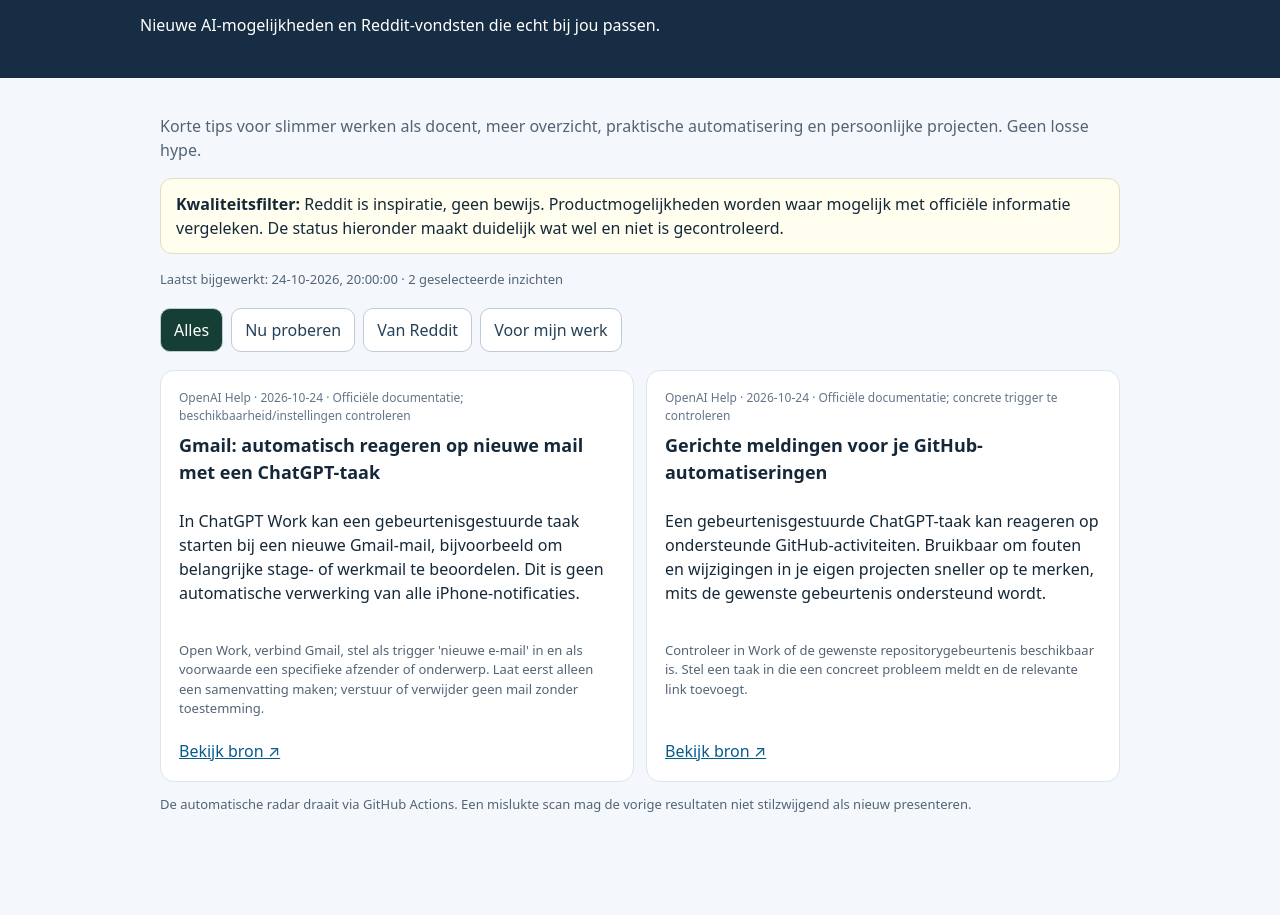
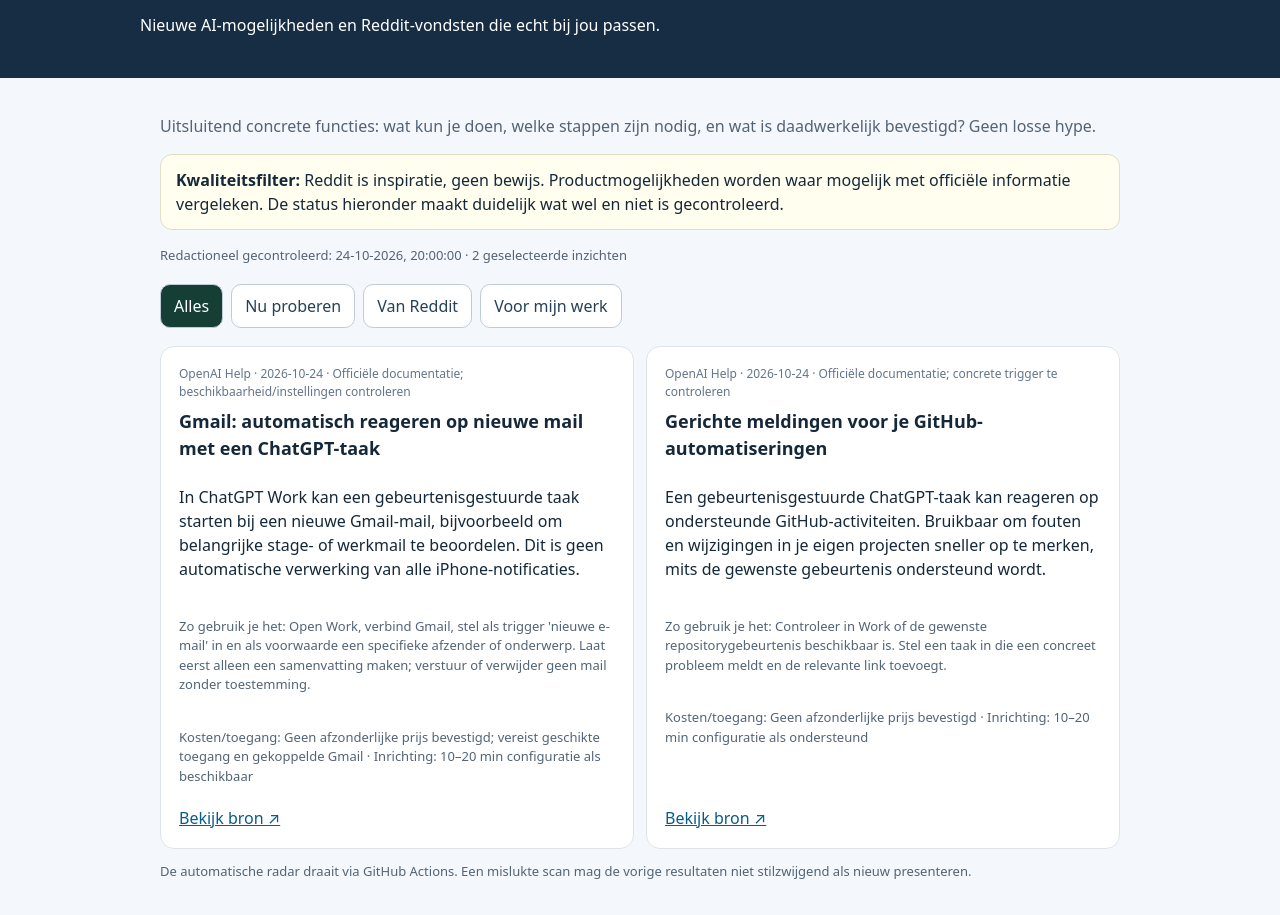
Before and after one commit to DASPHHS/specialedeals, a plain HTML site: page ai-kansen.html in a window 1280 px wide. Shown: the part 111-1026 px from the top of the page. Before the commit the page ends 958 px from the top, so only its background shows below. Drawn offline with Linux system fonts and the light colour scheme.

Commit message:
Publish only specific evidence-grounded AI workflows; keep unverified RSS separate

```diff
--- a/ai-kansen.html
+++ b/ai-kansen.html
@@ -1,7 +1,7 @@
 <!doctype html><html lang="nl"><head><meta charset="utf-8"><meta name="viewport" content="width=device-width,initial-scale=1"><title>AI Kansen · Speciale Deals</title>
 <style>:root{font:16px/1.5 system-ui,-apple-system,sans-serif;background:#f4f7fb;color:#152839}*{box-sizing:border-box}body{margin:0}header{background:#172d43;color:white;padding:25px max(18px,calc((100vw - 1000px)/2))}header a{color:#c3ecda}h1{margin:8px 0 2px;font-size:34px}main{padding:20px;max-width:1000px;margin:auto}.intro{color:#536476}nav{display:flex;gap:8px;flex-wrap:wrap;margin:18px 0}button{border:1px solid #bfccd8;background:white;color:#254157;padding:9px 13px;border-radius:10px;font:inherit;cursor:pointer}button.on{background:#153e35;color:white}.list{display:grid;grid-template-columns:repeat(auto-fit,minmax(280px,1fr));gap:12px}.card{background:white;border:1px solid #dde5ea;border-radius:14px;padding:18px;display:flex;flex-direction:column;gap:7px}h2{margin:0;font-size:19px}h3{font-size:18px;margin:0}.meta{font-size:12px;color:#63758a}.card a{color:#075c8c;margin-top:auto}.notice{padding:13px 15px;border:1px solid #dfdfc5;border-radius:12px;background:#fffeef;margin:16px 0}.small{font-size:13px;color:#536476}.hidden{display:none}</style></head><body>
 <header><a href="./">← Speciale Deals</a><h1>AI Kansen</h1><p>Nieuwe AI-mogelijkheden en Reddit-vondsten die echt bij jou passen.</p></header>
-<main><p class="intro">Korte tips voor slimmer werken als docent, meer overzicht, praktische automatisering en persoonlijke projecten. Geen losse hype.</p>
+<main><p class="intro">Uitsluitend concrete functies: wat kun je doen, welke stappen zijn nodig, en wat is daadwerkelijk bevestigd? Geen losse hype.</p>
 <div class="notice"><strong>Kwaliteitsfilter:</strong> Reddit is inspiratie, geen bewijs. Productmogelijkheden worden waar mogelijk met officiële informatie vergeleken. De status hieronder maakt duidelijk wat wel en niet is gecontroleerd.</div>
 <p class="small" id="updated">Laatste controle: nog onbekend.</p>
 <nav><button class="on" data-filter="all">Alles</button><button data-filter="praktisch">Nu proberen</button><button data-filter="reddit">Van Reddit</button><button data-filter="werk">Voor mijn werk</button></nav>
@@ -9,7 +9,7 @@
 <p class="small">De automatische radar draait via GitHub Actions. Een mislukte scan mag de vorige resultaten niet stilzwijgend als nieuw presenteren.</p>
 </main><script>
 let rows=[], filter="all";const cards=document.getElementById("cards");
-function render(){cards.replaceChildren();const visible=rows.filter(x=>filter==="all"||x.group===filter);for(const x of visible){let article=document.createElement("article");article.className="card";let label=document.createElement("span");label.className="meta";label.textContent=x.source+" · "+x.date+" · "+x.status;let title=document.createElement("h3");title.textContent=x.title;let desc=document.createElement("p");desc.textContent=x.why;let tip=document.createElement("p");tip.className="small";tip.textContent=x.action;let link=document.createElement("a");link.href=x.url;link.target="_blank";link.rel="noopener noreferrer";link.textContent="Bekijk bron ↗";article.append(label,title,desc,tip,link);cards.append(article)}if(!visible.length)cards.textContent="Geen betrouwbare passende vondsten in deze selectie."}
+function render(){cards.replaceChildren();const visible=rows.filter(x=>filter==="all"||x.group===filter);for(const x of visible){let article=document.createElement("article");article.className="card";let label=document.createElement("span");label.className="meta";label.textContent=x.source+" · "+x.date+" · "+x.status;let title=document.createElement("h3");title.textContent=x.title;let desc=document.createElement("p");desc.textContent=x.why;let tip=document.createElement("p");tip.className="small";tip.textContent="Zo gebruik je het: "+x.action;let costs=document.createElement("p");costs.className="small";costs.textContent="Kosten/toegang: "+(x.cost||"Onbekend")+" · Inrichting: "+(x.effort||"Niet vastgesteld");let link=document.createElement("a");link.href=x.url;link.target="_blank";link.rel="noopener noreferrer";link.textContent="Bekijk bron ↗";article.append(label,title,desc,tip,costs,link);cards.append(article)}if(!visible.length)cards.textContent="Geen betrouwbare passende vondsten in deze selectie."}
 document.querySelectorAll("[data-filter]").forEach(b=>b.onclick=()=>{filter=b.dataset.filter;document.querySelectorAll("[data-filter]").forEach(x=>x.classList.toggle("on",x===b));render()});
-fetch("./ai-kansen.json?ts="+Date.now(),{cache:"no-store"}).then(r=>{if(!r.ok)throw Error(r.status);return r.json()}).then(d=>{rows=d.items||[];document.getElementById("updated").textContent="Laatst bijgewerkt: "+new Date(d.updatedAt).toLocaleString("nl-NL")+" · "+rows.length+" geselecteerde inzichten";render()}).catch(()=>{cards.textContent="De gegevens zijn tijdelijk niet bereikbaar."});
+fetch("./ai-kansen.json?ts="+Date.now(),{cache:"no-store"}).then(r=>{if(!r.ok)throw Error(r.status);return r.json()}).then(d=>{rows=d.items||[];document.getElementById("updated").textContent="Redactioneel gecontroleerd: "+new Date(d.updatedAt).toLocaleString("nl-NL")+" · "+rows.length+" geselecteerde inzichten";render()}).catch(()=>{cards.textContent="De gegevens zijn tijdelijk niet bereikbaar."});
 </script></body></html>
```
